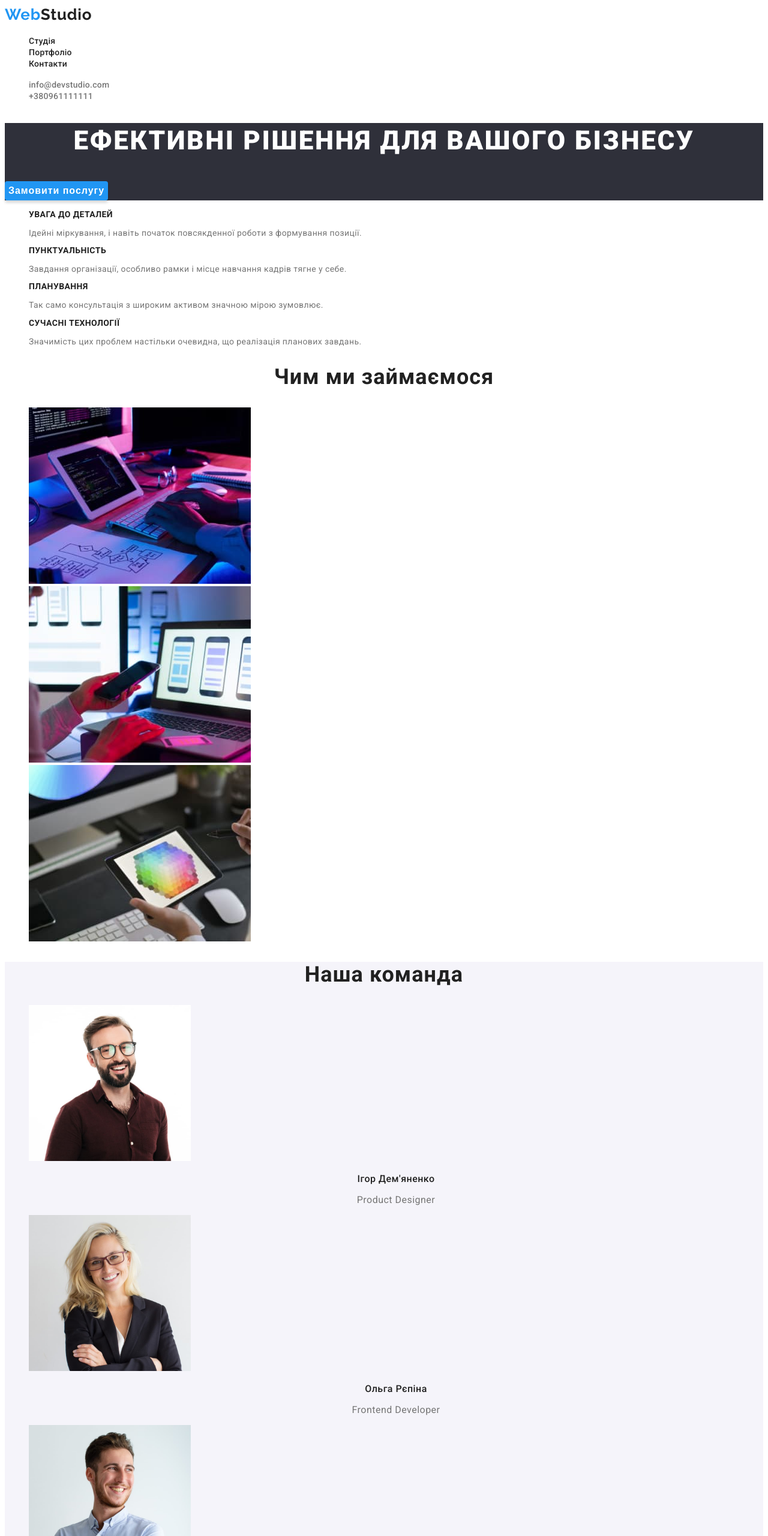
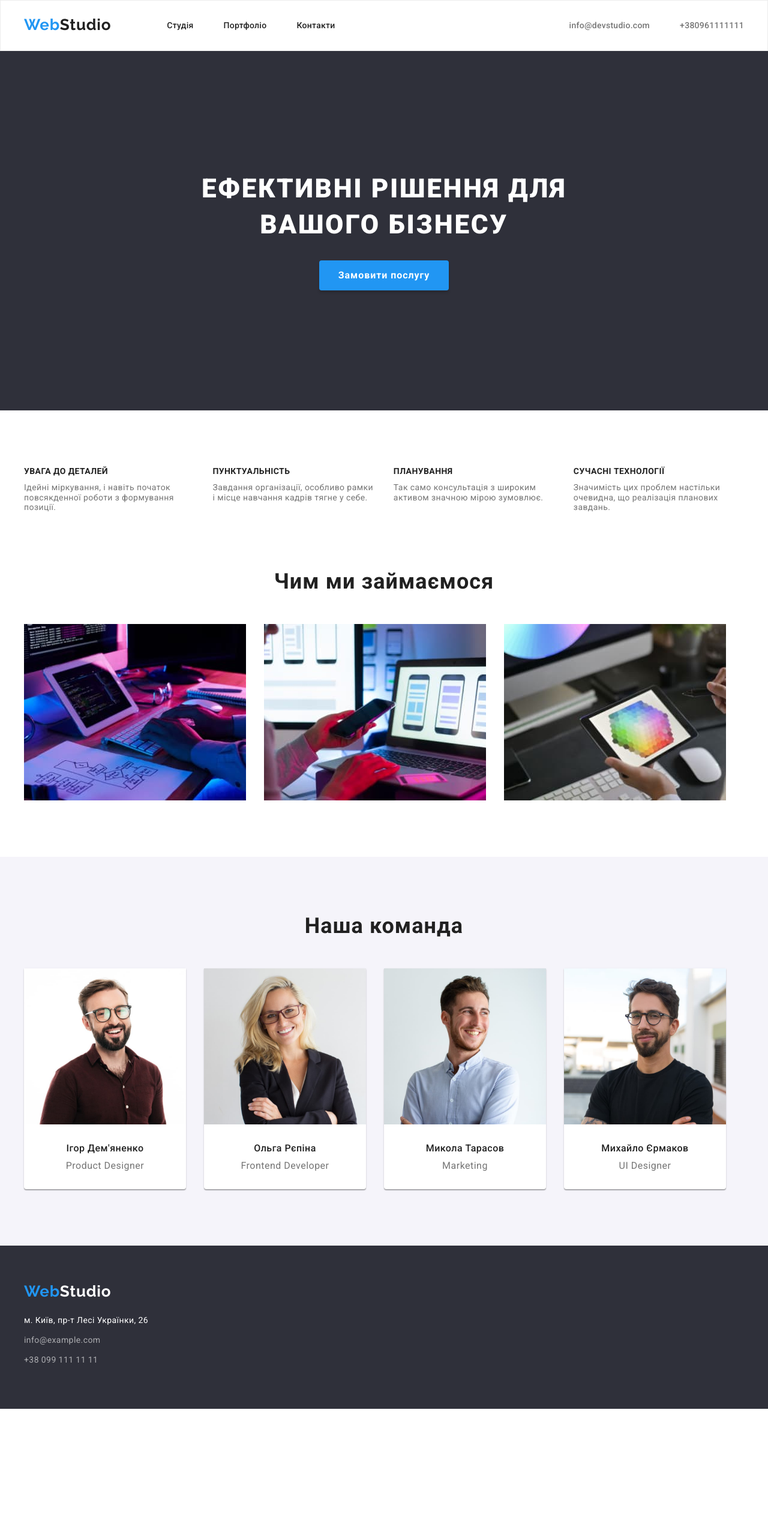
Before and after one commit to ADIKryvonos/Web-Studio, a plain HTML site: page index.html in a window 1280 px wide. Shown: the top 2560 px of the page at 60% size. After the commit the page ends 2348 px from the top, so only its background shows below. Drawn offline with nearby package versions, Linux system fonts and the light colour scheme.

Commit message:
Finish HW3

```diff
--- a/css/styles.css
+++ b/css/styles.css
@@ -9,12 +9,39 @@
     --third-bg-colour:#F5F4FA;
 }
 
+h1, h2, h3, h4, h5, h6, p {
+    margin: 0;
+}
+
+ul {
+    margin: 0;
+    padding-left: 0;
+}
+
 body {
     font-family: 'Roboto', sans-serif;
 }
 
+.container {
+    width: 100%;
+    max-width: 1230px;
+    margin-left: auto;
+    margin-right: auto;
+    padding-left: 15px;
+    padding-right: 15px;
+}
+
+img {
+    display: block;
+}
+
 address {
     font-style: normal;
+}
+
+.section {
+    padding-top: 94px;
+    padding-bottom: 94px;
 }
 
 .list {
@@ -41,9 +68,15 @@ text-decoration: none;
 /* ---------------------------------------header----------------------------------- */
 .header{
     background-color: var(--white-colour);
+    padding-top: 24px;
+    padding-bottom: 25px;
+    border: 1px solid #ECECEC;
 }
 
-
+.header > .container {
+    display: flex;
+    align-items: center;
+}
 
 .header-logo {
     font-family: 'Raleway' , sans-serif;
@@ -52,10 +85,19 @@ text-decoration: none;
         line-height: 1.3;
         letter-spacing: 0.03em;
         color: var(--accent-colour);
+        margin-right: 93px;
 }
 
 .header-logo > span{
 color: var(--title-text-colour);
+}
+
+.header-list {
+display: flex;
+}
+
+.header-item:not(:last-child) {
+    margin-right: 50px;
 }
 
 .header-link {
@@ -70,6 +112,14 @@ color: var(--title-text-colour);
     color: var(--accent-colour);
 }
 
+.header-conect {
+    margin-left: auto;
+}
+
+.header-contacts-item:not(:last-child) {
+    margin-right: 50px;
+}
+
 .header-contacts {
     font-weight: 500;
         font-size: 14px;
@@ -82,9 +132,16 @@ color: var(--title-text-colour);
     color: var(--accent-colour);
 }
 
+
 /* -------------------------------------promo-------------------------------------- */
 .promo {
     background-color: var(--second-bg-colour);
+}
+
+.main-promo{
+    padding-top: 200px;
+    padding-bottom: 200px
+
 }
 
 .promo-text {
@@ -95,13 +152,15 @@ color: var(--title-text-colour);
         letter-spacing: 0.06em;
         text-transform: uppercase;
         color: var(--white-colour);
+        max-width: 696px;
+        margin: auto;
 }
 
 .promo-btn {
     font-weight: 700;
     font-size: 16px;
     line-height: 1.88;
-    display: flex;
+    display: block;
     align-items: center;
     text-align: center;
     letter-spacing: 0.06em;
@@ -110,7 +169,10 @@ color: var(--title-text-colour);
     box-shadow: 0px 4px 4px rgba(0, 0, 0, 0.15);
     border-radius: 4px;
     border-style: none;
-    cursor: pointer
+    cursor: pointer;
+    margin: 30px auto 0;
+    min-width: 216px;
+    height: 50px;
 }
 
 .promo-btn:hover, .promo-btn:focus {
@@ -121,6 +183,7 @@ color: var(--title-text-colour);
 
 .features {
     background-color: var(--white-colour);
+    padding-top: 94px;
 }
 
 .features-heading {
@@ -130,6 +193,16 @@ color: var(--title-text-colour);
         letter-spacing: 0.03em;
         text-transform: uppercase;
         color: var(--title-text-colour);
+        margin-bottom: 10px;
+}
+
+.features-list {
+    display: flex;
+    gap: 30px;
+}
+
+.features-item {
+    min-width: 270px;
 }
 
 .features-text {
@@ -139,18 +212,24 @@ color: var(--title-text-colour);
         color: var(--primary-text-colour);
 }
 
-/* ----------------------------------------section---------------------------------------------- */
-.section {
+/* ----------------------------------------develop---------------------------------------------- */
+.develop {
     background-color: var(--white-colour);
 }
 
-.section-title {
+.develop-title {
     font-weight: 700;
         font-size: 36px;
         line-height: calc(42/36);
         text-align: center;
         letter-spacing: 0.03em;
         color: var(--title-text-colour);
+        margin-bottom: 50px;
+}
+
+.develop-list {
+    display: flex;
+    gap: 30px;
 }
 /* ----------------------------------------team------------------------------------------------ */
 .team {
@@ -164,6 +243,17 @@ color: var(--title-text-colour);
         text-align: center;
         letter-spacing: 0.03em;
         color: var(--title-text-colour);
+        margin-bottom: 50px;
+}
+.team-list {
+    display: flex;
+    gap: 30px;
+}
+
+.team-item {
+    background-color: #fff;
+    box-shadow: 0px 1px 3px rgba(0, 0, 0, 0.12), 0px 1px 1px rgba(0, 0, 0, 0.14), 0px 2px 1px rgba(0, 0, 0, 0.2);
+        border-radius: 0px 0px 4px 4px;
 }
 
 .team-item-title {
@@ -173,6 +263,8 @@ color: var(--title-text-colour);
         text-align: center;
         letter-spacing: 0.03em;
         color: var(--title-text-colour);
+        margin-bottom: 10px;
+        margin-top: 30px;
 }
 
 .team-item-text {
@@ -181,11 +273,17 @@ color: var(--title-text-colour);
         text-align: center;
         letter-spacing: 0.03em;
         color: var(--primary-text-colour);
+        margin-bottom: 30px;
 }
 
 /* --------------------------------------------footer--------------------------------------------- */
 .footer {
     background-color: var(--second-bg-colour);
+}
+
+.footter-address {
+    padding-top: 60px;
+    padding-bottom: 60px;
 }
 
 .footer-logo{
@@ -197,9 +295,14 @@ color: var(--title-text-colour);
         color: var(--accent-colour);
 }
 
-.footer-logo>span {
+.footer-logo > span {
     color: var(--white-colour);
 }
+
+.address-list {
+    margin-top: 20px;
+}
+
 .address-map {
     font-size: 14px;
     line-height: 1.71;
@@ -224,16 +327,29 @@ color: var(--title-text-colour);
     color: var(--accent-colour);
 }
 
+.address-item {
+    margin-bottom: 9px;
+}
+
 /* -------------------------------------portfolio page-------------------------------------------- */
 
 .portfolio-main {
     background-color: var(--white-colour);
 }
 
+.navigation-list {
+    display: flex;
+    align-items: center;
+    gap: 8px;
+    margin-bottom: 50px;
+    justify-content: center;
+}
+
 .navigation-btn {
     font-weight: 500;
         font-size: 16px;
         line-height: 1.62;
+        display: block;
         text-align: center;
         letter-spacing: 0.03em;
         color: var(--title-text-colour);
@@ -241,7 +357,10 @@ color: var(--title-text-colour);
         border-radius: 4px;
         border-style: none;
         border-radius: 4px;
-        cursor: pointer
+        cursor: pointer;
+        min-width: 73px;
+        height: 38px;
+        padding: 6px 22px;
 }
 
 .navigation-btn:hover, .navigation-btn:focus {
@@ -249,12 +368,25 @@ color: var(--title-text-colour);
     color: var(--white-colour);
 }
 
+.project-list {
+    display: flex;
+    flex-wrap: wrap;
+    margin: -15px;
+}
+
+.project-item {
+    width: calc(100%/3-30);
+    margin: 15px;
+}
+
+
 .project-title {
     font-weight: 700;
         font-size: 18px;
         line-height: 2;
         letter-spacing: 0.06em;
         color: var(--title-text-colour);
+        margin-bottom: 4px;
 }
 
 .project-text {
@@ -262,4 +394,12 @@ color: var(--title-text-colour);
         line-height: 1.88;
         letter-spacing: 0.03em;
         color: var(--primary-text-colour);
+
 }
+
+.project-border {
+border-right: 1px solid #EEEEEE;
+border-left: 1px solid #EEEEEE;
+border-bottom: 1px solid #EEEEEE;
+padding: 20px 24px;
+}
--- a/index.html
+++ b/index.html
@@ -11,12 +11,17 @@
       href="https://fonts.googleapis.com/css2?family=Raleway:wght@700&family=Roboto:wght@400;500;700;900&display=swap"
       rel="stylesheet"
     />
+    <link
+      rel="stylesheet"
+      href="https://cdnjs.cloudflare.com/ajax/libs/modern-normalize/1.1.0/modern-normalize.min.css"
+    />
     <link rel="stylesheet" href="./css/styles.css" />
   </head>
   <body>
     <header class="header">
+      <div class="container">
+        <a href="/" class="header-logo link"> Web<span>Studio</span></a>
         <nav class="header-nav">
-        <a href="/" class="header-logo link"> Web<span>Studio</span></a>
           <ul class="header-list list">
             <li class="header-item"><a href="" class="header-link link">Студія</a></li>
             <li class="header-item">
@@ -25,21 +30,29 @@
             <li class="header-item"><a href="" class="header-link link">Контакти</a></li>
           </ul>
         </nav>
-      <ul class="header-contacts-list list">
+        <div class="header-conect">
+          <ul class="header-list list">
             <li class="header-contacts-item">
-          <a href="mailto:info@devstudio.com" class="header-contacts link">info@devstudio.com</a>
+              <a href="mailto:info@devstudio.com" class="header-contacts link"
+                >info@devstudio.com</a
+              >
             </li>
             <li class="header-contacts-item">
               <a href="tel:+380961111111" class="header-contacts link">+380961111111</a>
             </li>
           </ul>
+        </div>
+      </div>
     </header>
     <main class="main">
       <section class="promo">
+        <div class="main-promo container">
           <h1 class="promo-text">Ефективні рішення для вашого бізнесу</h1>
           <button type="button" class="promo-btn">Замовити послугу</button>
+        </div>
       </section>
       <section class="features">
+        <div class="container">
           <h2 class="visually-hidden">Наші переваги</h2>
           <ul class="features-list list">
             <li class="features-item">
@@ -67,18 +80,22 @@
               </p>
             </li>
           </ul>
+        </div>
       </section>
-      <section class="section">
-        <h2 class="section-title">Чим ми займаємося</h2>
-        <ul class="section-list list">
-          <li class="section-item"><img src="images/com.jpg" alt="сайти" width="370" /></li>
-          <li class="section-item">
+      <section class="develop section">
+        <div class="container">
+          <h2 class="develop-title">Чим ми займаємося</h2>
+          <ul class="develop-list list">
+            <li class="develop-item"><img src="images/com.jpg" alt="сайти" width="370" /></li>
+            <li class="develop-item">
               <img src="images/comp.jpg" alt="мобільні додатки" width="370" />
             </li>
-          <li class="section-item"><img src="images/compu.jpg" alt="графіка" width="370" /></li>
+            <li class="develop-item"><img src="images/compu.jpg" alt="графіка" width="370" /></li>
           </ul>
+        </div>
       </section>
-      <section class="team">
+      <section class="team section">
+        <div class="container">
           <h2 class="team-title">Наша команда</h2>
           <ul class="team-list list">
             <li class="team-item">
@@ -102,9 +119,11 @@
               <p class="team-item-text">UI Designer</p>
             </li>
           </ul>
+        </div>
       </section>
     </main>
     <footer class="footer">
+      <div class="footter-address container">
         <a href="/" class="footer-logo link"> Web<span>Studio</span></a>
         <address class="address">
           <ul class="address-list list">
@@ -125,6 +144,7 @@
             </li>
           </ul>
         </address>
+      </div>
     </footer>
   </body>
 </html>
```
Also changed, not shown: portfolio.html (+45 -8 lines). Lines whose indentation alone changed are shown as unchanged.
